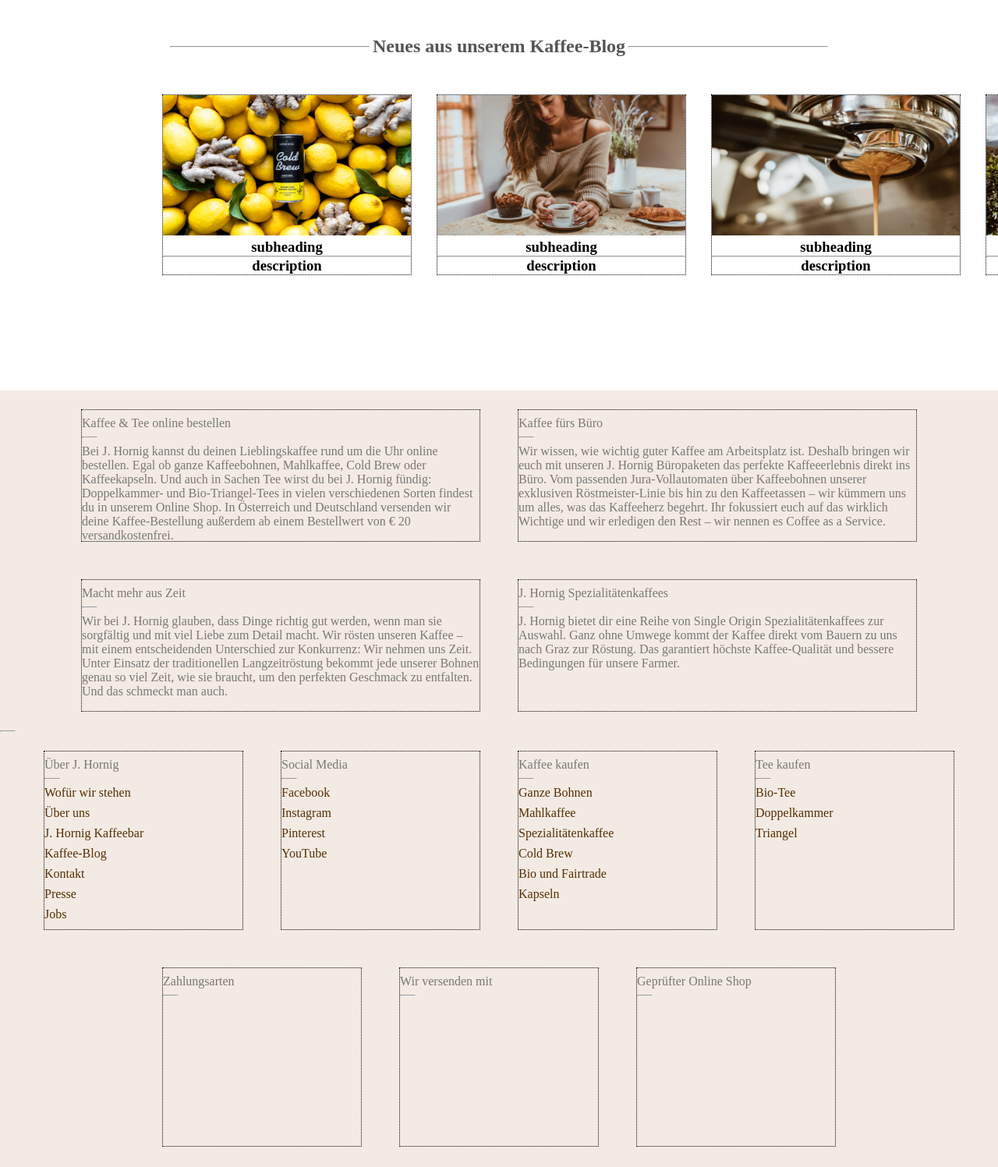
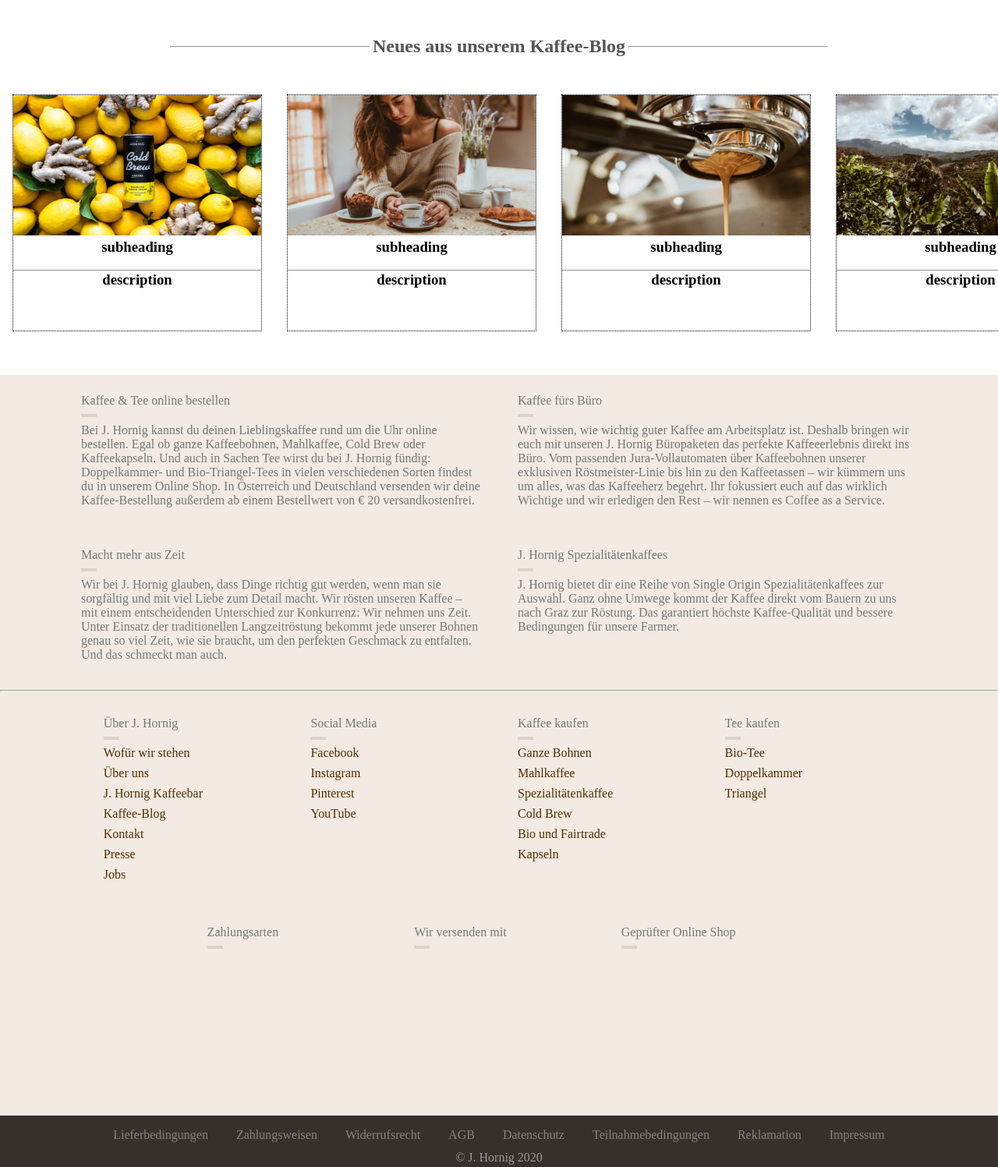
Before and after one commit to horyan/jhornig-clone, a plain HTML site: page index.html in a window 1280 px wide. Shown: the part 3218-4715 px from the top of the page at 78% size. Drawn offline with Linux system fonts and the light colour scheme.

Commit message:
Enhance blog and info sections
Style info hrs, splitter
Enforce info children pixel heights
Uncenter blog panel

```diff
--- a/css/style.css
+++ b/css/style.css
@@ -345,7 +345,7 @@ nav li:not(:first-child) a:hover {
 }
 #blog {
   width: 250%;
-  height: 380px;
+  height: 360px;
 }
 .h-center {
   text-align: center;
@@ -393,12 +393,18 @@ nav li:not(:first-child) a:hover {
 }
 #info {
   background-color: #f3ebe3;
-  height: 1000px;
+  height: 950px;
   text-align: center;
 }
-#info hr {
+.splitter {
+  color: #e7dfd7;
+}
+#info hr:not(.splitter) {
   width: 20px;
   color: #dad3cc;
+  height: 4px;
+  background-color: #dad3cc;
+  border: none;
 }
 #info div {
   margin: 1.5rem;
@@ -406,15 +412,15 @@ nav li:not(:first-child) a:hover {
   width: 40%;
   vertical-align: top;
   position: relative;
-  height: 17%;
-  border: 1px dotted #000;
+  height: 150px;
+  /*border: 1px dotted #000;*/
 }
-#info div * {
+#info div a, #info hr {
   margin: .5rem 0;
 }
 #info .contact { /* specificity */
-  width: 20%;
-  height: 23%;
+  width: 17%;
+  height: 220px;
 }
 #info p {
   color: #777777;
--- a/index.html
+++ b/index.html
@@ -282,54 +282,86 @@
       </div>
     </section>
     <section id="blog">
-      <div class="h-center row panel">
-        <div>
+      <div class="row panel"><!-- rel-top children if varying lines -->
+        <div class="h-center">
           <div id="blog-a" class="panel-item"></div>
           <h3>subheading</h3>
+          <br>
           <hr>
           <h3>description</h3>
+          <br>
+          <br>
+          <br>
         </div>
-        <div>
+        <div class="h-center">
           <div id="blog-b" class="panel-item"></div>
           <h3>subheading</h3>
+          <br>
           <hr>
           <h3>description</h3>
+          <br>
+          <br>
+          <br>
         </div>
-        <div>
+        <div class="h-center">
           <div id="blog-c" class="panel-item"></div>
           <h3>subheading</h3>
+          <br>
           <hr>
           <h3>description</h3>
+          <br>
+          <br>
+          <br>
         </div>
-        <div>
+        <div class="h-center">
           <div id="blog-d" class="panel-item"></div>
           <h3>subheading</h3>
+          <br>
           <hr>
           <h3>description</h3>
+          <br>
+          <br>
+          <br>
         </div>
-        <div>
+        <div class="h-center">
           <div id="blog-e" class="panel-item"></div>
           <h3>subheading</h3>
+          <br>
           <hr>
           <h3>description</h3>
+          <br>
+          <br>
+          <br>
         </div>
-        <div>
+        <div class="h-center">
           <div id="blog-f" class="panel-item"></div>
           <h3>subheading</h3>
+          <br>
           <hr>
           <h3>description</h3>
+          <br>
+          <br>
+          <br>
         </div>
-        <div>
+        <div class="h-center">
           <div id="blog-g" class="panel-item"></div>
           <h3>subheading</h3>
+          <br>
           <hr>
           <h3>description</h3>
+          <br>
+          <br>
+          <br>
         </div>
-        <div>
+        <div class="h-center">
           <div id="blog-h" class="panel-item"></div>
           <h3>subheading</h3>
+          <br>
           <hr>
           <h3>description</h3>
+          <br>
+          <br>
+          <br>
         </div>
       </div>
     </section>
@@ -354,7 +386,7 @@
         <hr>
         <p>J. Hornig bietet dir eine Reihe von Single Origin Spezialitätenkaffees zur Auswahl. Ganz ohne Umwege kommt der Kaffee direkt vom Bauern zu uns nach Graz zur Röstung. Das garantiert höchste Kaffee-Qualität und bessere Bedingungen für unsere Farmer.</p>
       </div>
-      <hr>
+      <hr class="splitter">
       <div class="contact">
         <p>Über J. Hornig</p>
         <hr>
```
